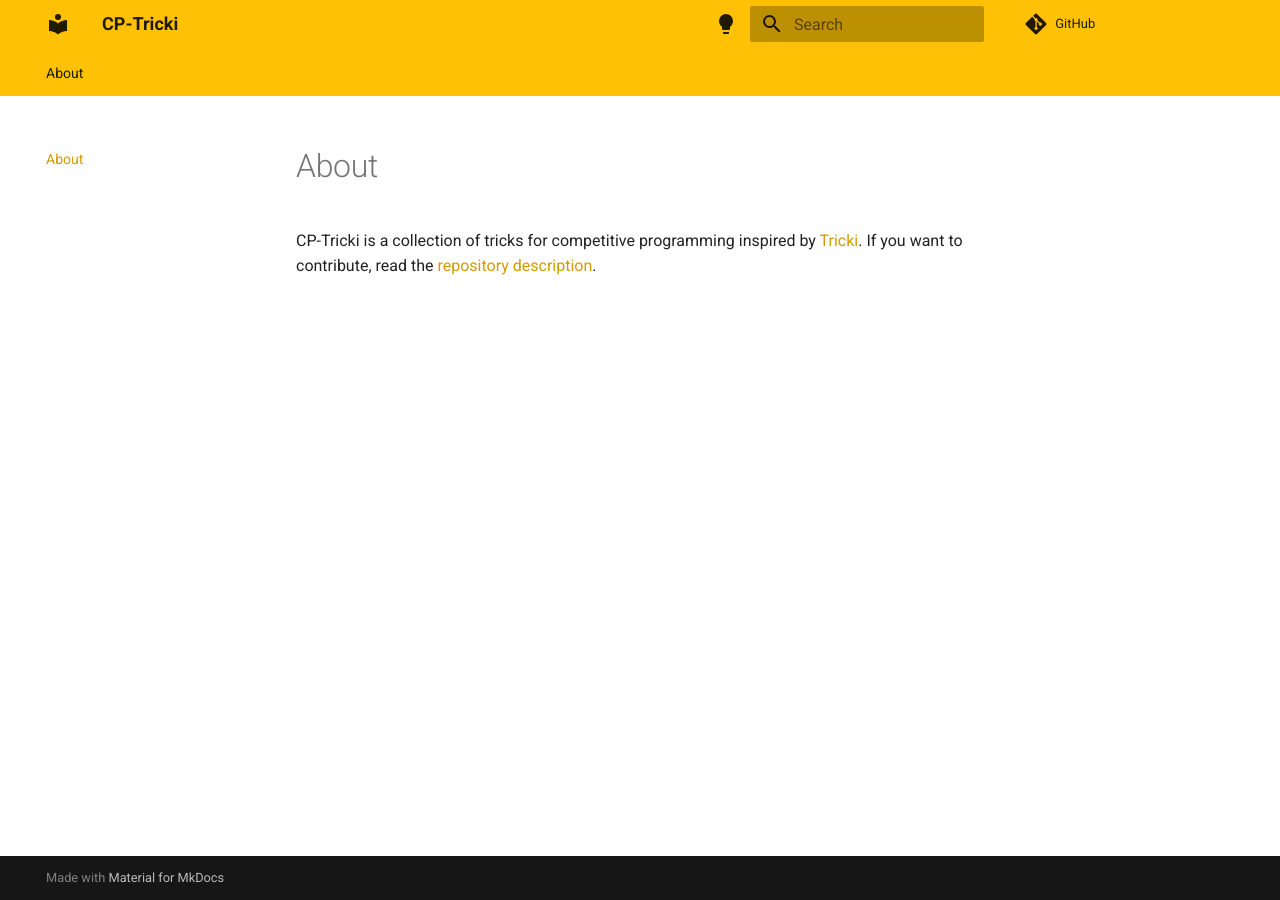
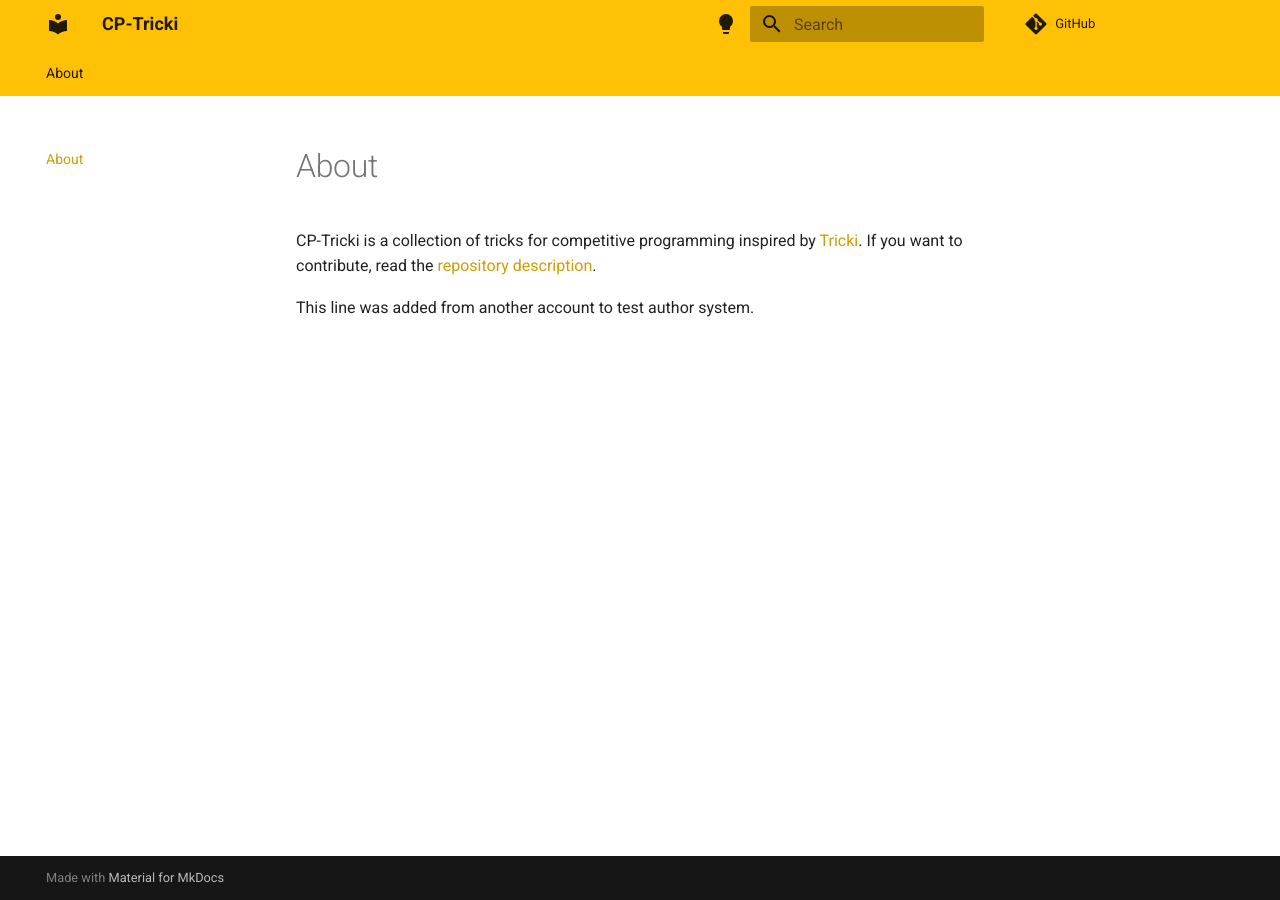
Before and after one commit to cp-tricki/cp-tricki.github.io, an MkDocs documentation site: the page built from docs/index.md, in a window 1280 px wide. Built offline with MkDocs 1.6.1 and Material for MkDocs 9.7.7, drawn with Linux system fonts in a browser that asks for light colours; comment, search, counter and statistics services are not loaded.

Commit message:
Update index.md

```diff
--- a/docs/index.md
+++ b/docs/index.md
@@ -3,3 +3,5 @@ title: About
 ---
 CP-Tricki is a collection of tricks for competitive programming inspired by [Tricki](https://www.tricki.org/).
 If you want to contribute, read the [repository description](https://github.com/cp-tricki/cp-tricki.github.io/tree/main).
+
+This line was added from another account to test author system.
```
